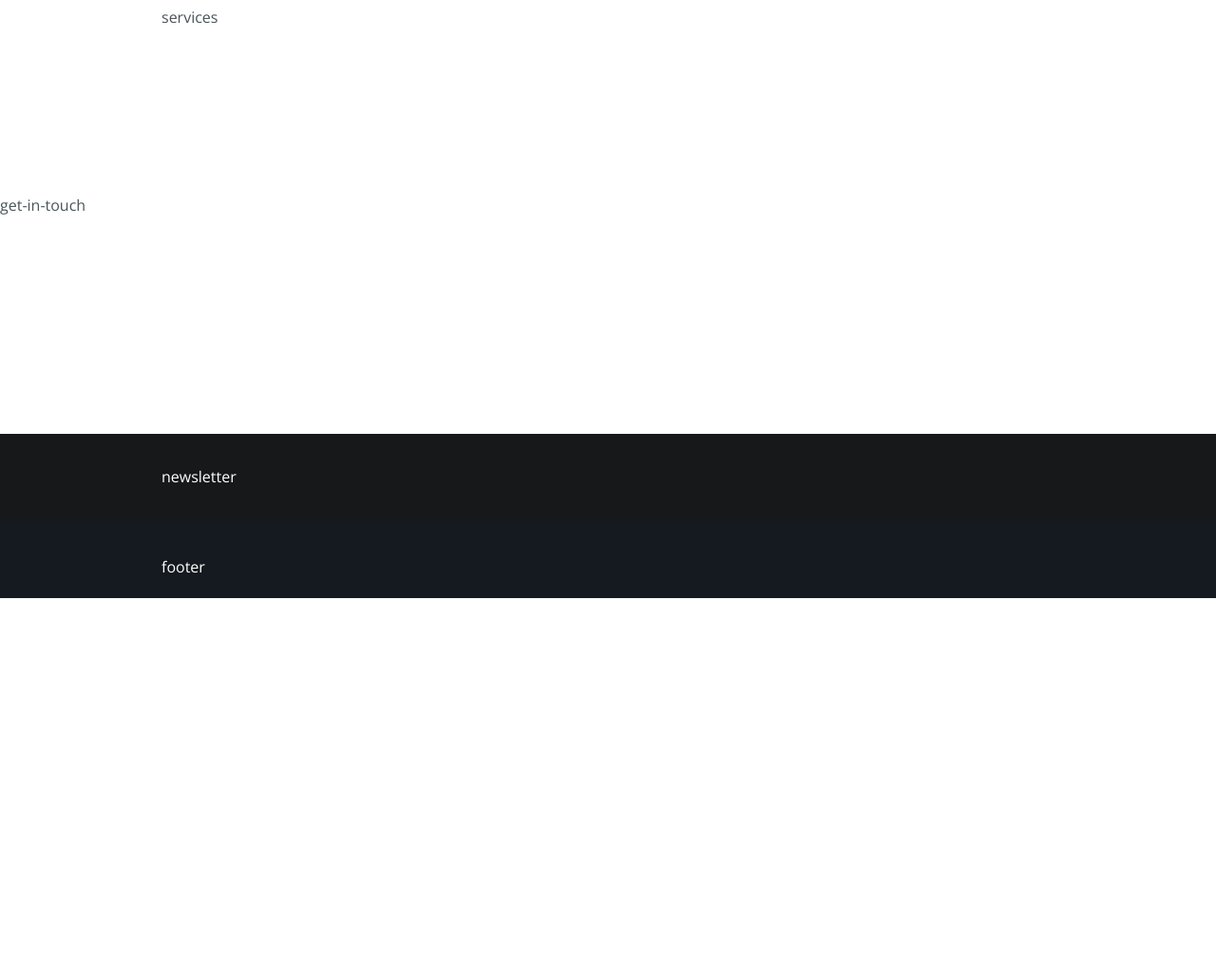
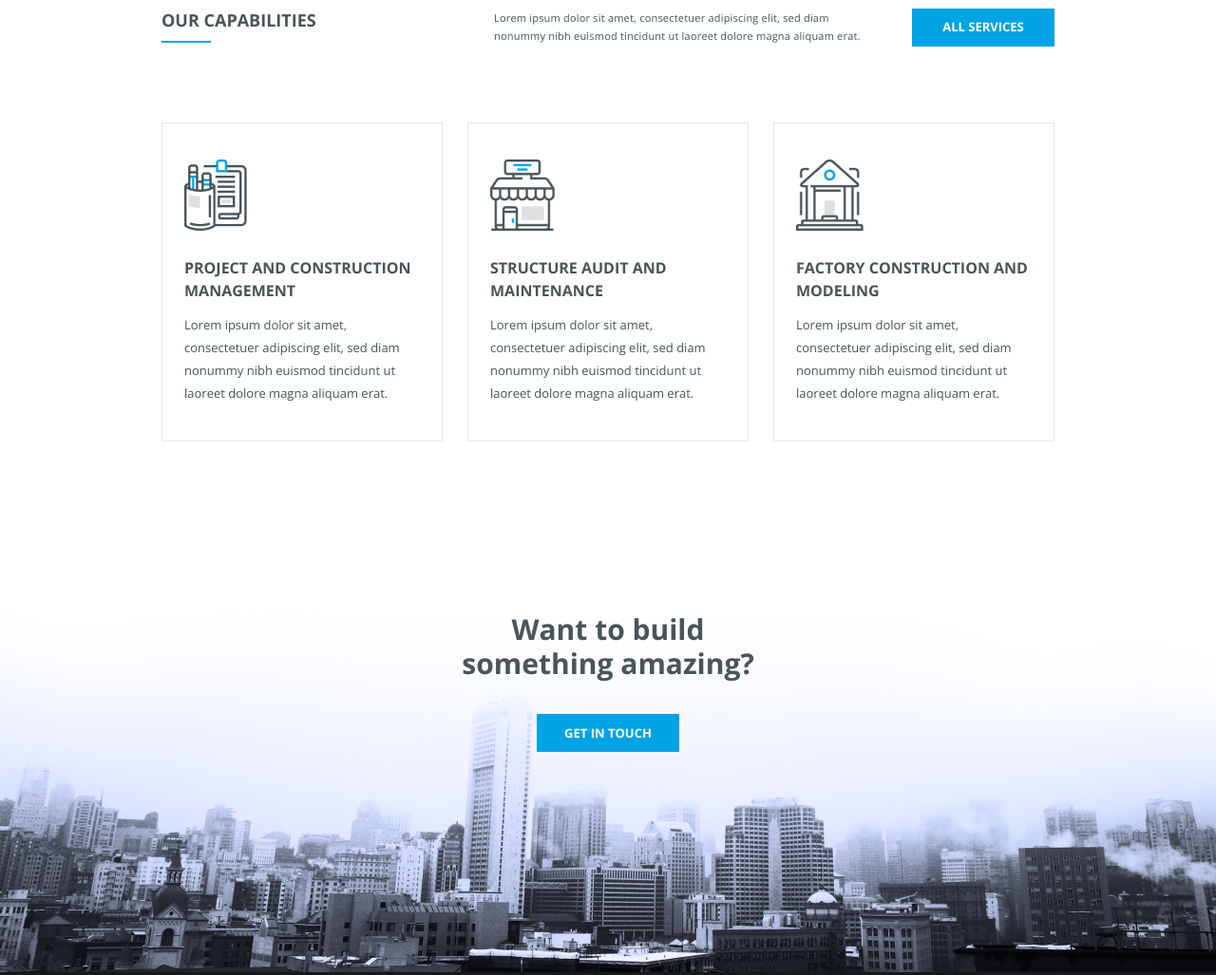
Before and after one commit to jackSquirrel/konstruct, a website: page index.html in a window 1280 px wide. Shown: the part 1360-2387 px from the top of the page at 95% size. Before the commit the page ends 1990 px from the top, so only its background shows below. Drawn offline with nearby package versions, Linux system fonts and the light colour scheme.

Commit message:
Блоки get-in-touch и services

```diff
--- a/index.html
+++ b/index.html
@@ -58,7 +58,7 @@
                 <div class="about__content-text">
                     <p class="about__subtitle">Founded in 2011 by John Mathew Smith, <span>Konstruct</span> has become
                          the number one construction management firm</p>
-                    <p class="about__text">Lorem ipsum dolor sit amet, consectetuer adipiscing elit, sed
+                    <p class="text">Lorem ipsum dolor sit amet, consectetuer adipiscing elit, sed
                         diam nonummy nibh euismod tincidunt ut laoreet dolore magna aliquam erat. Lorem
                         ipsum dolor sit amet, consectetuer adipiscing elit, sed diam nonummy nibh euismod
                         tincidunt ut laoreet dolore magna aliquam erat.</p>
@@ -76,7 +76,34 @@
     <!-- services -->
     <section class="section_outer section_services">
         <div class="section_inner">
-            services
+            <div class="services__capabilities">
+                <div class="services__capabilities-title">
+                    <h2 class="services__title">OUR CAPABILITIES</h2>
+                    <div class="underline"></div>
+                </div>
+                <div class="services__capabilities-content">
+                    <p class="text services__text">Lorem ipsum dolor sit amet, consectetuer adipiscing elit, sed diam
+                        nonummy nibh euismod tincidunt ut laoreet dolore magna aliquam erat.</p>
+                    <button class="btn">ALL SERVICES</button>
+                </div>
+            </div>
+            <div class="services__container">
+                <div class="service">
+                    <img src="/imgs/managment.png" alt="management" class="service__image">
+                    <h4 class="service__title">PROJECT AND CONSTRUCTION MANAGEMENT</h4>
+                    <p class="text service__text">Lorem ipsum dolor sit amet, consectetuer adipiscing elit, sed diam nonummy nibh euismod tincidunt ut laoreet dolore magna aliquam erat.</p>
+                </div>
+                <div class="service">
+                    <img src="/imgs/audit.png" alt="audit" class="service__image">
+                    <h4 class="service__title">STRUCTURE AUDIT AND MAINTENANCE</h4>
+                    <p class="text service__text">Lorem ipsum dolor sit amet, consectetuer adipiscing elit, sed diam nonummy nibh euismod tincidunt ut laoreet dolore magna aliquam erat.</p>
+                </div>
+                <div class="service">
+                    <img src="/imgs/modeling.png" alt="modeling" class="service__image">
+                    <h4 class="service__title">FACTORY CONSTRUCTION AND MODELING</h4>
+                    <p class="text service__text">Lorem ipsum dolor sit amet, consectetuer adipiscing elit, sed diam nonummy nibh euismod tincidunt ut laoreet dolore magna aliquam erat.</p>
+                </div>
+            </div>
         </div>
     </section>
     <!-- / services -->
@@ -84,7 +111,8 @@
     <!-- get-in-touch -->
     <section class="section_outer section_get-in-touch">
         <div class="section_inner section_inner__wide">
-            get-in-touch
+            <h2 class="get-in-touch__title">Want to build something amazing?</h2>
+            <button class="btn">GET IN TOUCH</button>
         </div>
     </section>
     <!-- / get-in-touch -->
--- a/scss/style.scss
+++ b/scss/style.scss
@@ -42,6 +42,26 @@ body {
     width: 50px;
     margin-top: 10px;
     border: 1px solid $color-blue;
+}
+
+.text {
+    margin: 0;
+    font-size: 13px;
+    font-weight: $fw-regular;
+    line-height: $base * 6px;
+}
+
+.btn {
+    width: 150px;
+    height: 40px;
+    padding: 11px 29px;
+    font-size: 13px;
+    font-weight: $fw-bold;
+    color: #fff;
+    text-align: center;
+    cursor: pointer;
+    background-color: #00a4e5;
+    border: none;
 }
 // === / COMMON ===
 
@@ -159,6 +179,7 @@ body {
 
 .about__subtitle {
     margin: 0;
+    margin-bottom: 30px;
     font-size: $base * 5px;
     font-weight: $fw-bold;
     line-height: $base * 7px;
@@ -168,14 +189,6 @@ body {
         color: $color-blue;
     }
 }
-
-.about__text {
-    margin: 0;
-    margin-top: 30px;
-    font-size: 13px;
-    font-weight: $fw-regular;
-    line-height: $base * 6px;
-}
 // === / ABOUT ===
 
 // === SERVICES ===
@@ -183,12 +196,71 @@ body {
     padding-top: $base * 15px;
     padding-bottom: $base * 15px;
 }
+
+.services__capabilities {
+    display: flex;
+    justify-content: space-between;
+
+    &-content {
+        display: flex;
+        justify-content: space-between;
+        width: 590px;
+    }
+}
+
+.services__title {
+    margin: 0;
+    font-size: 18px;
+    font-weight: $fw-bold;
+    line-height: $base * 6px;
+}
+
+.services__text {
+    max-width: $base * 101px;
+    font-size: 11px;
+    line-height: 19px;
+    letter-spacing: 0.2px;
+}
+
+.services__container {
+    display: flex;
+    justify-content: space-between;
+    margin-top: $base * 20px;
+}
+
+.service {
+    box-sizing: border-box;
+    max-width: $base * 74px;
+    padding: 38px 23px;
+    border: 1px solid #e6e6e6;
+}
+
+.service__title {
+    margin-top: $base * 6px;
+    margin-bottom: $base * 3px;
+    font-size: $base * 4px;
+    font-weight: $fw-bold;
+    line-height: $base * 6px;
+}
 // === / SERVICES===
 
 // === GET-IN-TOUCH ===
 .section_get-in-touch {
     padding-top: $base * 30px;
     padding-bottom: $base * 58px;
+    text-align: center;
+    background-image: url(/imgs/city.png);
+    background-repeat: no-repeat;
+    background-position-y: 4px;
+    background-size: cover;
+}
+
+.get-in-touch__title {
+    max-width: $base * 88px;
+    margin: 0 auto 35px;
+    font-size: 30px;
+    font-weight: $fw-bold;
+    line-height: $base * 9px;
 }
 // === / GET-IN-TOUCH===
 
```
Also changed, not shown: css/style.css, imgs/audit.png (added), imgs/city.png (added), imgs/managment.png (added), imgs/modeling.png (added).
